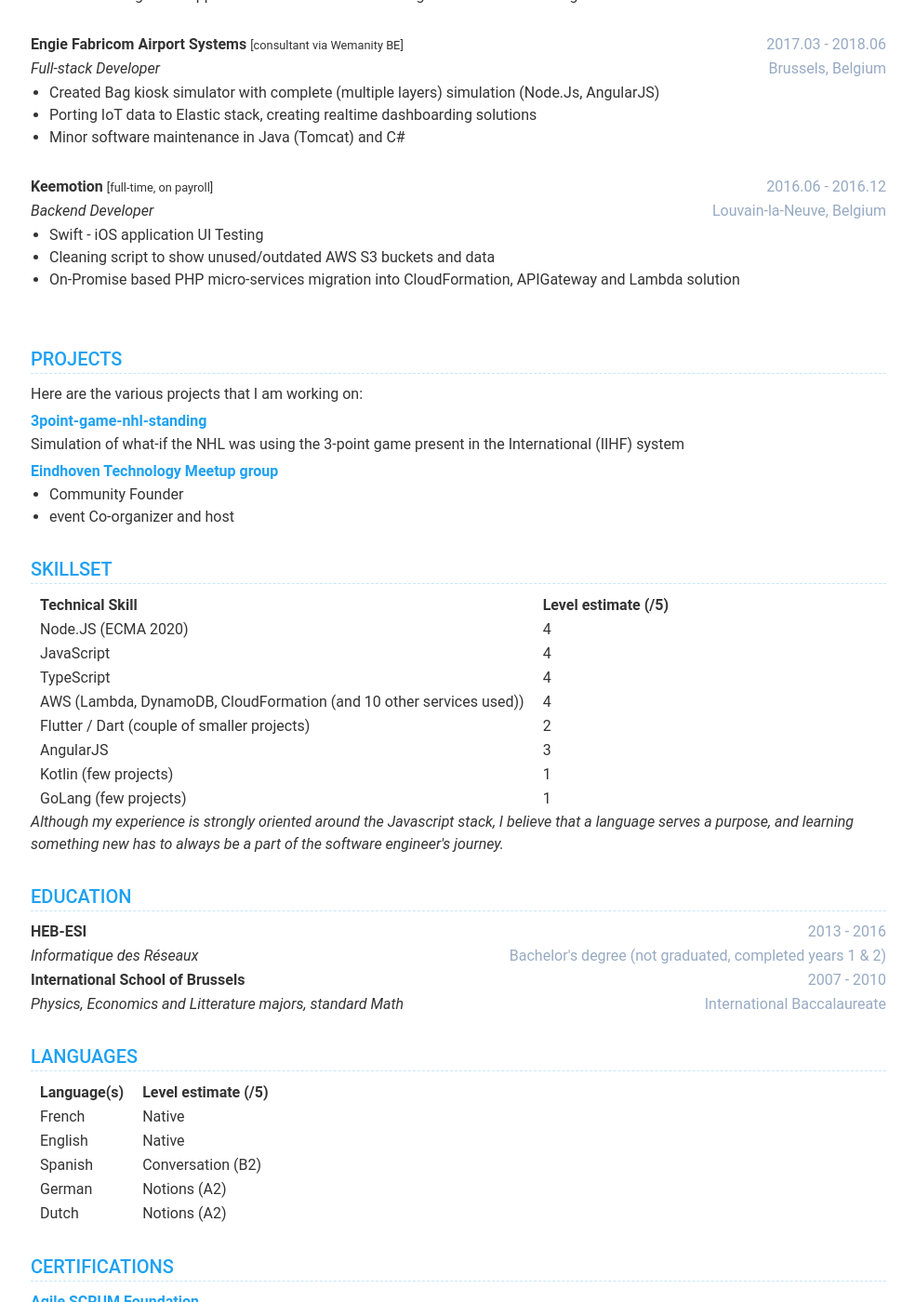
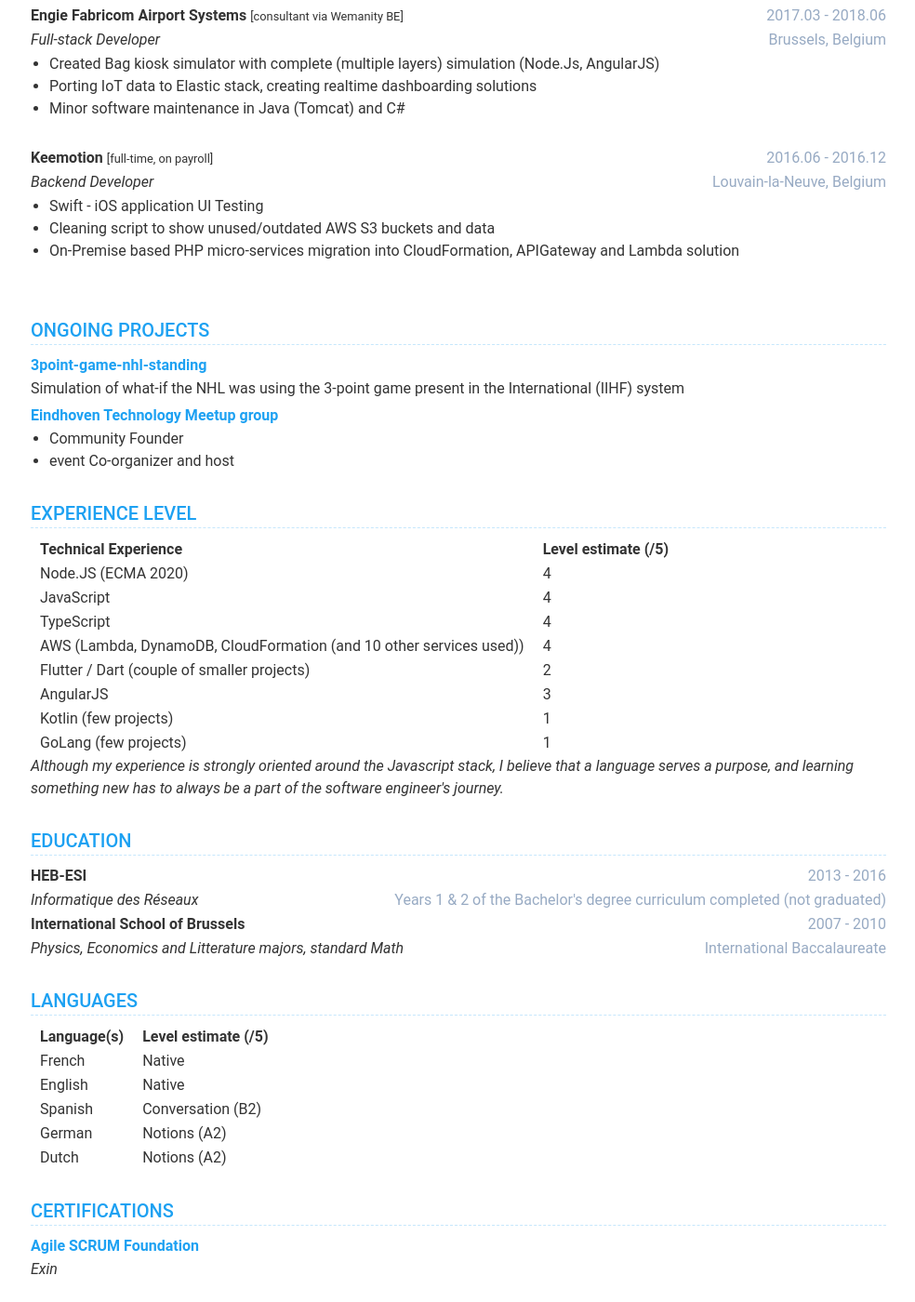
Before and after one commit to romdj/romdj.github.io, a Jekyll site: the page built from index.html, in a window 1280 px wide and 1400 px high, scrolled down 786 px. Shown: the whole window at 93% size, without its empty margins (147-1131 px from the left). Built offline with Jekyll 4.4.1, drawn with Linux system fonts in a browser that asks for light colours; nearby versions of some CDN libraries; some of the changed text lies outside the part shown.

Commit message:
adding dad's suggestions and changes

```diff
--- a/_data/data.yml
+++ b/_data/data.yml
@@ -1,8 +1,7 @@
 intro:
   name: Romain Lussier
   title: Full-Stack Developer
-  availability: 'september 2020'
-  driverLicense: Yes
+  # availability: 'september 2020'
   contractType: freelance or full-time
   avatar:
     display: true
@@ -15,6 +14,9 @@
   birthdate:
     display: true
     title: 25/06/1991
+  driverLicense:
+    display: true
+    title: B
   email:
     display: true
     title: lussier.romain@gmail.com
@@ -99,7 +101,7 @@
     - university: "HEB-ESI"
       time: 2013 - 2016
       major: Informatique des Réseaux
-      degree: Bachelor's degree (not graduated, completed years 1 & 2)
+      degree: Years 1 & 2 of the Bachelor's degree curriculum completed (not graduated)
 
     - university: "International School of Brussels"
       time: 2007 - 2010
@@ -111,6 +113,8 @@
   title: Professional Experience
   items:
     - role: Backend Developer
+      intro: fefe
+      management: SCRUMFEFEF
       time: 2018.03 - present
       company: Philips N.V
       tag: consultant via Amaris NL
@@ -127,6 +131,8 @@
 
 
     - role: Full-stack Developer
+      intro: fefe
+      management: SCRUMFEFEF
       time: 2017.03 - 2018.06
       company: Engie Fabricom Airport Systems
       tag: consultant via Wemanity BE
@@ -138,6 +144,8 @@
 
 
     - role: Backend Developer
+      intro: fefe
+      management: SCRUMFEFEF
       time: 2016.06 - 2016.12
       company: Keemotion
       tag: full-time, on payroll
@@ -145,13 +153,13 @@
       details: |
         - Swift - iOS application UI Testing
         - Cleaning script to show unused/outdated AWS S3 buckets and data
-        - On-Promise based PHP micro-services migration into CloudFormation, APIGateway and Lambda solution
+        - On-Premise based PHP micro-services migration into CloudFormation, APIGateway and Lambda solution
 
 projects:
   display: true
-  title: Projects
-  intro: |
-    Here are the various projects that I am working on:
+  title: Ongoing Projects
+  # intro: |
+    # Here are the various projects that I am working on:
 
   items:
     # - name: SongAway
@@ -215,7 +223,7 @@
 
 skills:
   display: true
-  title: Skillset
+  title: Experience Level
   techs:
     - name: Node.JS (ECMA 2020)
       level: 4
--- a/_includes/contact.html
+++ b/_includes/contact.html
@@ -101,5 +101,9 @@
             target="_blank">{{ contact.goodreads.title }}</a>
     </li>
     {% endif %}
-
+    {% if contact.driverLicense.display %}
+    <h3 class="title">
+        <i class="fas fa-car"></i>
+        Driver's License: {{ contact.driverLicense.title }}</h3>
+    {% endif %}
 </ul>
--- a/_includes/experiences.html
+++ b/_includes/experiences.html
@@ -7,7 +7,6 @@
 
     {% for experience in experiences.items %}
     <div class="item">
-
         <div class="upper-row">
             <div class="company">
                 {{ experience.company }}
@@ -17,13 +16,10 @@
             </div>
             <div class="time">{{ experience.time }}</div>
         </div>
-
         <div class="upper-row">
             <div class="role">{{ experience.role }}</div>
             <div class="location">{{ experience.location }}</div>
         </div>
-
-
         {% if experience.details %}
         <div class="details">
             {{ experience.details | markdownify }}
--- a/_includes/header.html
+++ b/_includes/header.html
@@ -15,11 +15,6 @@
             {% endif %}
             {% if intro.availability %}
             <h3 class="title">Availability: {{ intro.availability }}</h3>
-            {% endif %}
-            {% if intro.driverLicense %}
-            <h3 class="title">
-                <i class="fas fa-car"></i>
-                Driver's License: {{ intro.driverLicense }}</h3>
             {% endif %}
         </div>
         {% endif %}
--- a/_includes/skills.html
+++ b/_includes/skills.html
@@ -10,7 +10,7 @@
         <table>
             <thead>
                 <tr>
-                    <th colspan="1">Technical Skill</th>
+                    <th colspan="1">Technical Experience</th>
                     <th colspan="1">Level estimate (/5)</th>
                 </tr>
             </thead>
```
